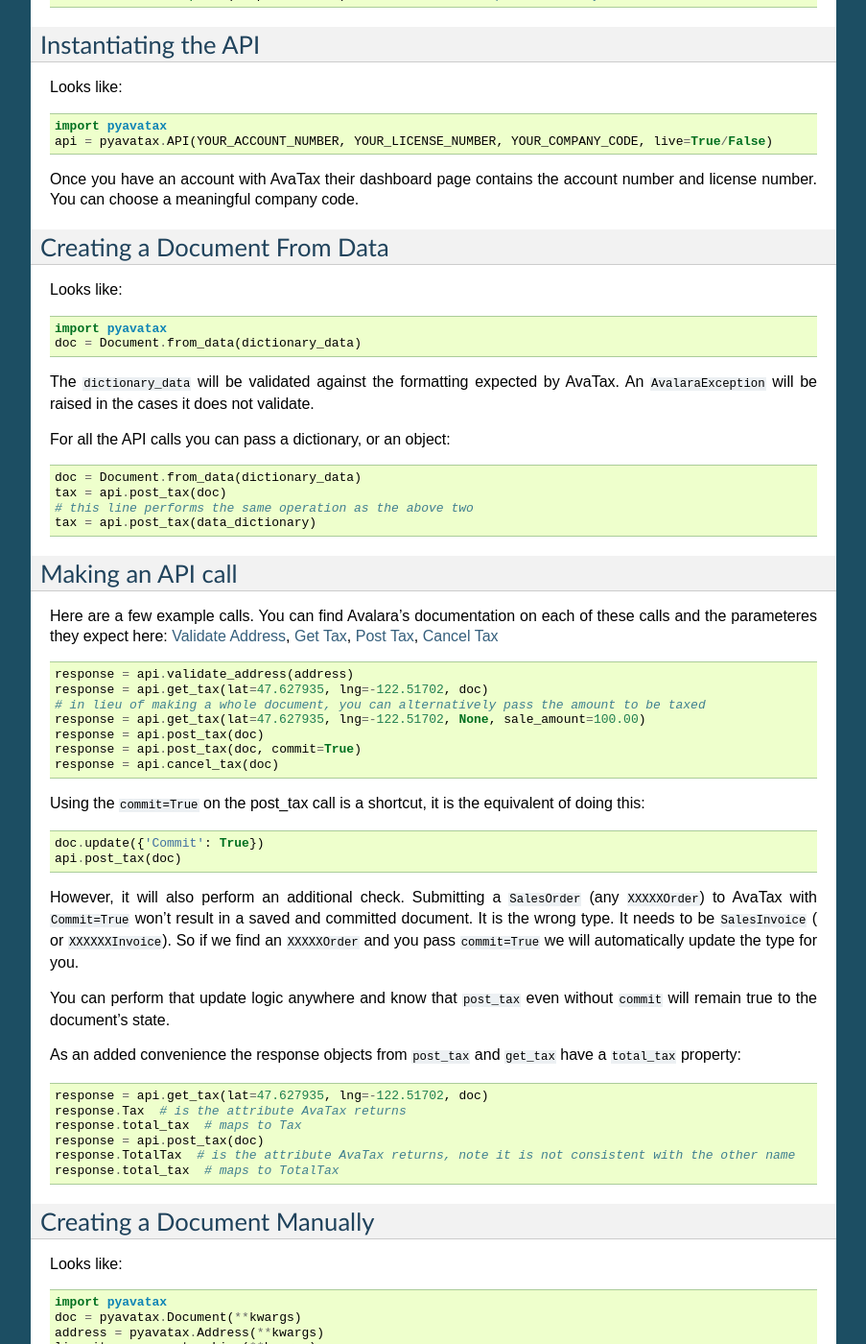
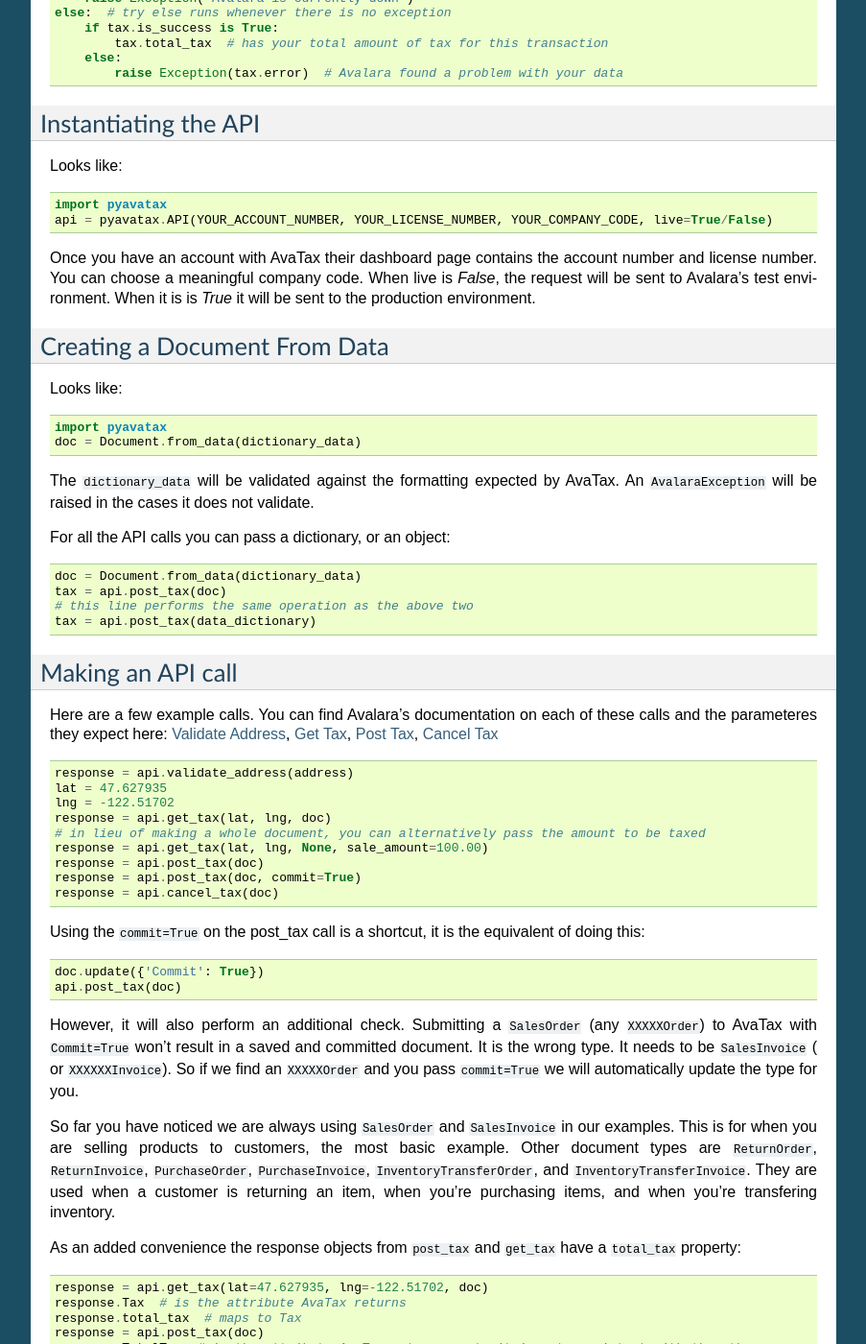
Before and after one commit to activefrequency/pyavatax, a Sphinx documentation site: the page built from docs/basics.rst, in a window 1280 px wide and 1400 px high, scrolled down 1376 px. Shown: the whole window at 96% size, without its empty margins (198-1101 px from the left). Built offline with Sphinx 7.4.7, drawn with Linux system fonts in a browser that asks for light colours; some of the changed text lies outside the part shown.

Commit message:
documentation updates

```diff
--- a/docs/advanced.rst
+++ b/docs/advanced.rst
@@ -39,7 +40,7 @@
 
 If you're working with the source code and want to run our tests, you can run the test suite (we are using pytest).
 
-There are some tests specifically for the Django features. If you're not running in a Django environment, those specific tests will fail; that is expected.
+There are some tests specifically for the Django features. If you're not running in a Django environment, those specific tests will return with an expected failure (they will show as ``passed`` because they were expected to fail)
 
 The test script uses a ``settings_local.py`` secrets file that isn't included in this package.  We've included a ``settings_local.py.example`` file that you can copy into ``settings_local.py`` and update with your credentials.
 
--- a/docs/basics.rst
+++ b/docs/basics.rst
@@ -5,12 +5,13 @@
 .. _Get Tax: http://developer.avalara.com/api-docs/rest/resources/tax/get
 .. _Post Tax: http://developer.avalara.com/api-docs/best-practices/document-lifecycle/posttax-and-committax
 .. _Cancel Tax: http://developer.avalara.com/api-docs/rest/resources/tax/cancel
+.. _Request and proxies here: http://requests.readthedocs.org/en/latest/user/advanced/#proxies
 
 
 The Basics
 ==========
 
-You can rely on our integration to validate what information you're providing. We handle the simple case of shipping and line numbers, so you don't have to think about AvaTax's abstractions and data structures.
+You can rely on our integration to validate what information you're providing. We handle the simple case of shipping and line numbers, so you don't have to think about AvaTax's abstractions and data structures. If you don't add line numbers to your items, we'll add them for you. If you use ``add_to_address`` and ``add_from_address`` you can ignore the ``AddressCode`, ``DestinationCode``, and ``OriginCode`` attributes as well. See the section below about creating a document manually for steps on how to do this.
 
 Of course, for more complicated interactions all the AvaTax flexibility is at your disposal.
 
@@ -76,14 +77,15 @@
             },
         ],
     }
-    tax = api.post_tax(data)
+    try:
+        tax = api.post_tax(data)
     except pyavatax.AvalaraServerNotReachableException:
         raise Exception('Avalara is currently down')
-    else:
-        if response.is_success is True:
-            response.Tax  # has your total amount of tax for this transaction
+    else:  # try else runs whenever there is no exception
+        if tax.is_success is True:
+            tax.total_tax  # has your total amount of tax for this transaction
         else:
-            raise Exception(response.error)  # Avalara found a problem with your data
+            raise Exception(tax.error)  # Avalara found a problem with your data
 
 
 Instantiating the API
@@ -93,7 +95,7 @@
     import pyavatax
     api = pyavatax.API(YOUR_ACCOUNT_NUMBER, YOUR_LICENSE_NUMBER, YOUR_COMPANY_CODE, live=True/False)
 
-Once you have an account with AvaTax their dashboard page contains the account number and license number. You can choose a meaningful company code.
+Once you have an account with AvaTax their dashboard page contains the account number and license number. You can choose a meaningful company code. When live is `False`, the request will be sent to Avalara's test environment. When it is is `True` it will be sent to the production environment.
 
 
 Creating a Document From Data
@@ -118,9 +120,11 @@
 Here are a few example calls. You can find Avalara's documentation on each of these calls and the parameteres they expect here: `Validate Address`_, `Get Tax`_, `Post Tax`_, `Cancel Tax`_
 ::
     response = api.validate_address(address)
-    response = api.get_tax(lat=47.627935, lng=-122.51702, doc)
+    lat = 47.627935
+    lng = -122.51702
+    response = api.get_tax(lat, lng, doc)
     # in lieu of making a whole document, you can alternatively pass the amount to be taxed
-    response = api.get_tax(lat=47.627935, lng=-122.51702, None, sale_amount=100.00)
+    response = api.get_tax(lat, lng, None, sale_amount=100.00)
     response = api.post_tax(doc)
     response = api.post_tax(doc, commit=True)
     response = api.cancel_tax(doc)
@@ -132,7 +136,7 @@
 
 However, it will also perform an additional check. Submitting a ``SalesOrder`` (any ``XXXXXOrder``) to AvaTax with ``Commit=True`` won't result in a saved and committed document. It is the wrong type. It needs to be ``SalesInvoice`` ( or ``XXXXXXInvoice``). So if we find an ``XXXXXOrder`` and you pass ``commit=True`` we will automatically update the type for you.
 
-You can perform that update logic anywhere and know that ``post_tax`` even without ``commit`` will remain true to the document's state.
+So far you have noticed we are always using ``SalesOrder`` and ``SalesInvoice`` in our examples. This is for when you are selling products to customers, the most basic example. Other document types are ``ReturnOrder``, ``ReturnInvoice``, ``PurchaseOrder``, ``PurchaseInvoice``, ``InventoryTransferOrder``, and ``InventoryTransferInvoice``. They are used when a customer is returning an item, when you're purchasing items, and when you're transfering inventory.
 
 As an added convenience the response objects from ``post_tax`` and ``get_tax`` have a ``total_tax`` property:
 ::
@@ -192,11 +196,11 @@
 
 If the response is not successful, the ``error`` attribute is a list of tuples. The first item is either the offending field (if there is one) or the AvaTax class which threw the error. The second item is a human readable description of the error provided by AvaTax.
 
-Should you need access to the actual response or request, the ``response`` attribute is the ``Request`` object which has ``headers``, ``full_url``, ``body``, and other parameters. The ``response`` attribute also has a ``request`` attribute which contains information about the raw request. If you need more details check out the AvaTax documentation.
+Should you need access to the actual response or request, the ``response`` attribute has the ``Request`` object which has ``headers``, ``full_url``, ``body``, and other parameters. The ``response`` attribute also has a ``request`` attribute which contains information about the raw request. If you need more details check out the AvaTax documentation.
 
 You should use a ``try:  except:`` block to catch ``AvalaraServerNotReachableException`` in the case your network, or Avalara's network has connectivity problems.
 
-Since the ``Request`` library sits on top of urllib you may not get the **exact data/headers being transmitted**. To account for this you can pass a ``proxies`` dictionary to the ``API`` constructor. You can use this setting to setup Charles Proxy, an excellent and free GUI application for sniffing the exact data being sent over the wire.
+Since the ``Request`` library sits on top of urllib you may not get the **exact data/headers being transmitted**. To account for this you can pass a ``proxies`` dictionary to the ``API`` constructor. You can use this setting to setup Charles Proxy, an excellent and free GUI application for sniffing the exact data being sent over the wire. You can see more detail about `Request and proxies here`_:
 
 
 Logging
```
Also changed, not shown: other parts of docs/advanced.rst (+1 -0 lines), other parts of docs/basics.rst (+1 -1 lines), docs/index.rst (+13 -10 lines).
